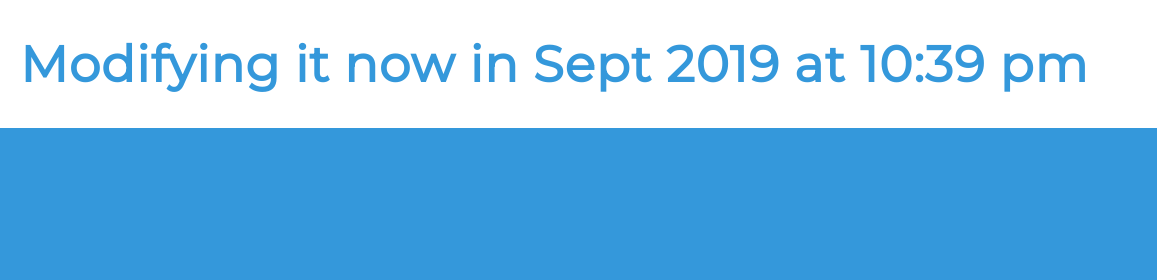
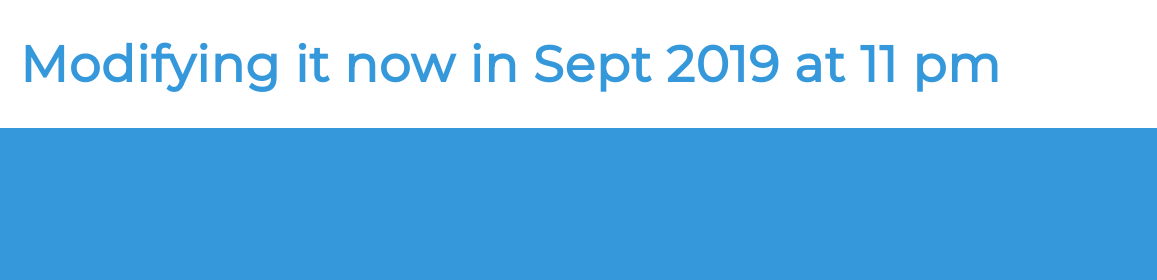
Before and after one commit to pranav16-dev/acg-serverless, a plain HTML site: page index.html in a window 1280 px wide. Shown: the top 280 px of the page, 0-1157 px from the left. Drawn offline with Linux system fonts and the light colour scheme.

Commit message:
commit in Sept 2019 10:30 pm

```diff
--- a/index.html
+++ b/index.html
@@ -15,7 +15,7 @@
     <main class="overflow--auto">
       <h1 class="color--skyBlue section__heading--largest">
         <!--Your name goes here -->
-        Modifying it now in Sept 2019 at 10:39 pm
+        Modifying it now in Sept 2019 at 11 pm
       </h1>
 
       <ul class="section--social">
```
